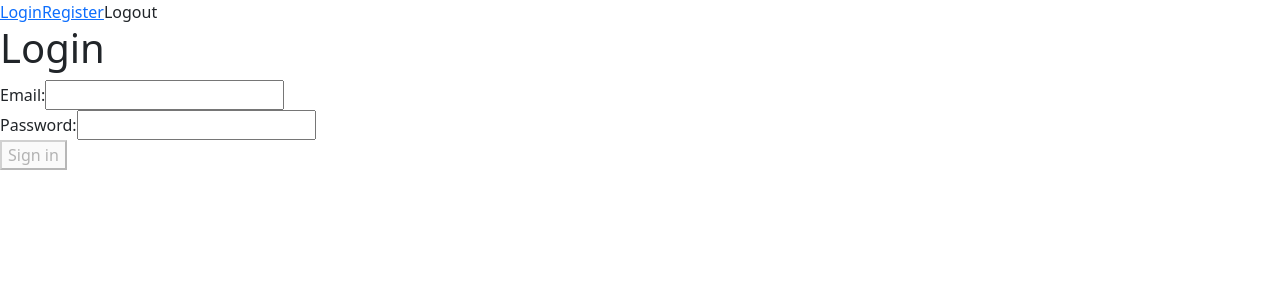
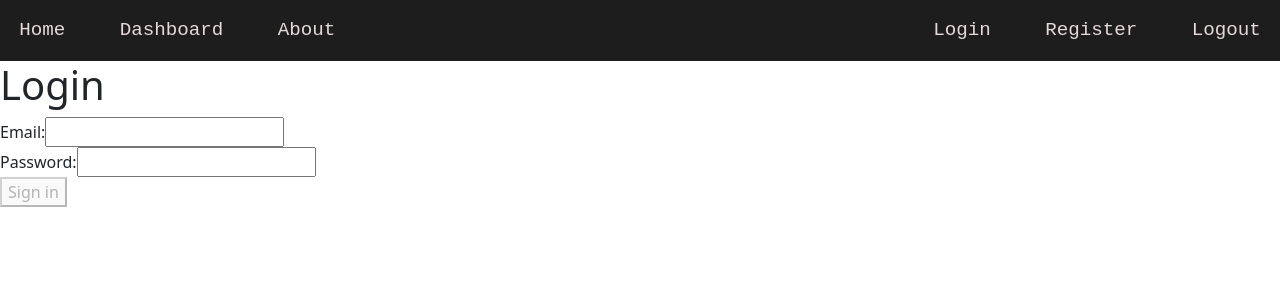
Before and after one commit to anniechakraborty/simpleKanbanBoard, an Angular app: page /login in a window 1280 px wide. Shown: the top 300 px of the page. Built offline with nearby package versions, Linux system fonts and the light colour scheme.

Commit message:
menu designed

```diff
--- a/src/app/components/menu/menu.component.html
+++ b/src/app/components/menu/menu.component.html
@@ -1,3 +1,12 @@
-<a routerLink="/login" routerLinkActive="active">Login</a>
-<a routerLink="/register" routerLinkActive="active">Register</a>
-<span (click)="logout()">Logout</span>
+<div class="nav">
+    <div class="left">
+        <a href="#">Home</a>
+        <a href="#">Dashboard</a>
+        <a href="#">About</a>
+    </div>
+    <div class="right">
+        <a routerLink="/login" routerLinkActive="active">Login</a>
+        <a routerLink="/register" routerLinkActive="active">Register</a>
+        <span (click)="logout()">Logout</span>
+    </div>
+</div>
--- a/src/app/components/menu/menu.component.scss
+++ b/src/app/components/menu/menu.component.scss
@@ -0,0 +1,33 @@
+.nav{
+    display: flex;
+    justify-content: space-between;
+    align-items: center;
+    background-color: #1d1d1d;
+    padding: 1em 0;
+    .left{
+        width: 60%;
+        display: flex;
+        justify-content: flex-start;
+        align-items: center;
+        gap: 1em;
+    }
+    .right{
+        width: 40%;
+        display: flex;
+        justify-content: flex-end;
+        align-items: center;
+        gap: 1em;
+    }
+    a, span{
+        text-decoration: none;
+        cursor: pointer;
+        color: #e4dada;
+        font-family: 'Courier New', Courier, monospace;
+        font-size: 1.2em;
+        font-weight: 500;
+        margin: 0 1em;
+    }
+    a:hover{
+        transition: color 0.3s ease;
+    }
+}
```
